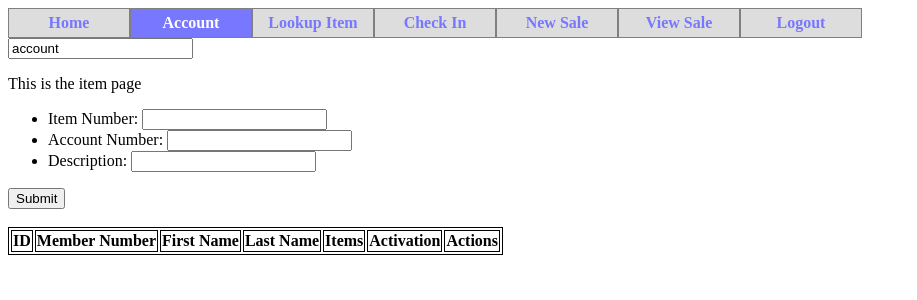
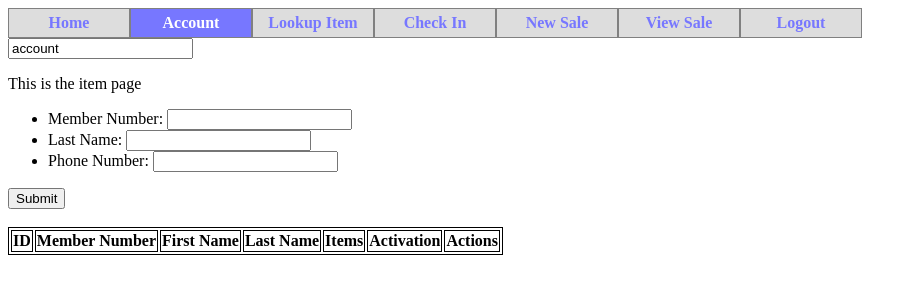
Before and after one commit to heavucs/ucsnew, a Flask app: page /checkout/account in a window 1280 px wide. Shown: the top 300 px of the page, without its empty margins (0-917 px from the left). Run offline with Flask 2, Linux system fonts and the light colour scheme; lists and menus that the app fills with data are empty.

Commit message:
Fixed default lookup number and labels for account lookup page

```diff
--- a/app.py
+++ b/app.py
@@ -126,7 +126,7 @@ def account(pageid="account"):
    if request.args.get('AccountNumber'):
       lookupAcnt = request.args.get('AccountNumber')
    else:
-      lookupAcnt = 1
+      lookupAcnt = 100001
    if request.args.get('page'):
       page = request.args.get('page')
    else:
--- a/templates/account.html
+++ b/templates/account.html
@@ -5,9 +5,9 @@
 <p>This is the item page</p>
 <form method="get" id="AccountSearch" action="/checkout/account">
  <ul>
-  <li><label for='MemberNumber'>Item Number: </label> <input type="text" id="MemberNumber" name="MemberNumber" value="{{ lookupID }}"></li>
-  <li><label for='LastName'>Account Number: </label> <input type="text" value=""></li>
-  <li><label for='PhoneNumber'>Description: </label> <input type="text" value=""></li>
+  <li><label for='MemberNumber'>Member Number: </label> <input type="text" id="MemberNumber" name="MemberNumber" value="{{ lookupID }}"></li>
+  <li><label for='LastName'>Last Name: </label> <input type="text" value=""></li>
+  <li><label for='PhoneNumber'>Phone Number: </label> <input type="text" value=""></li>
  </ul>
  <input type=submit>
  <input type=hidden id="page" value="">
```
